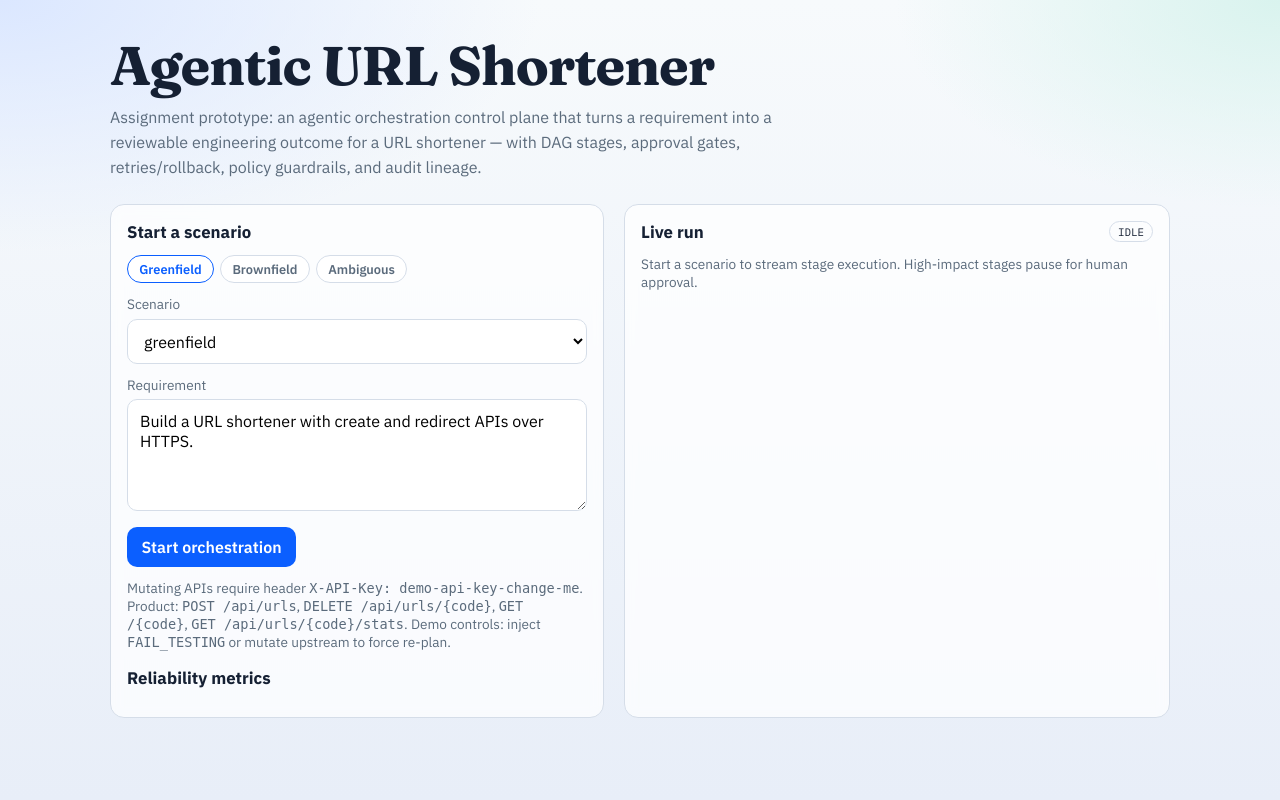
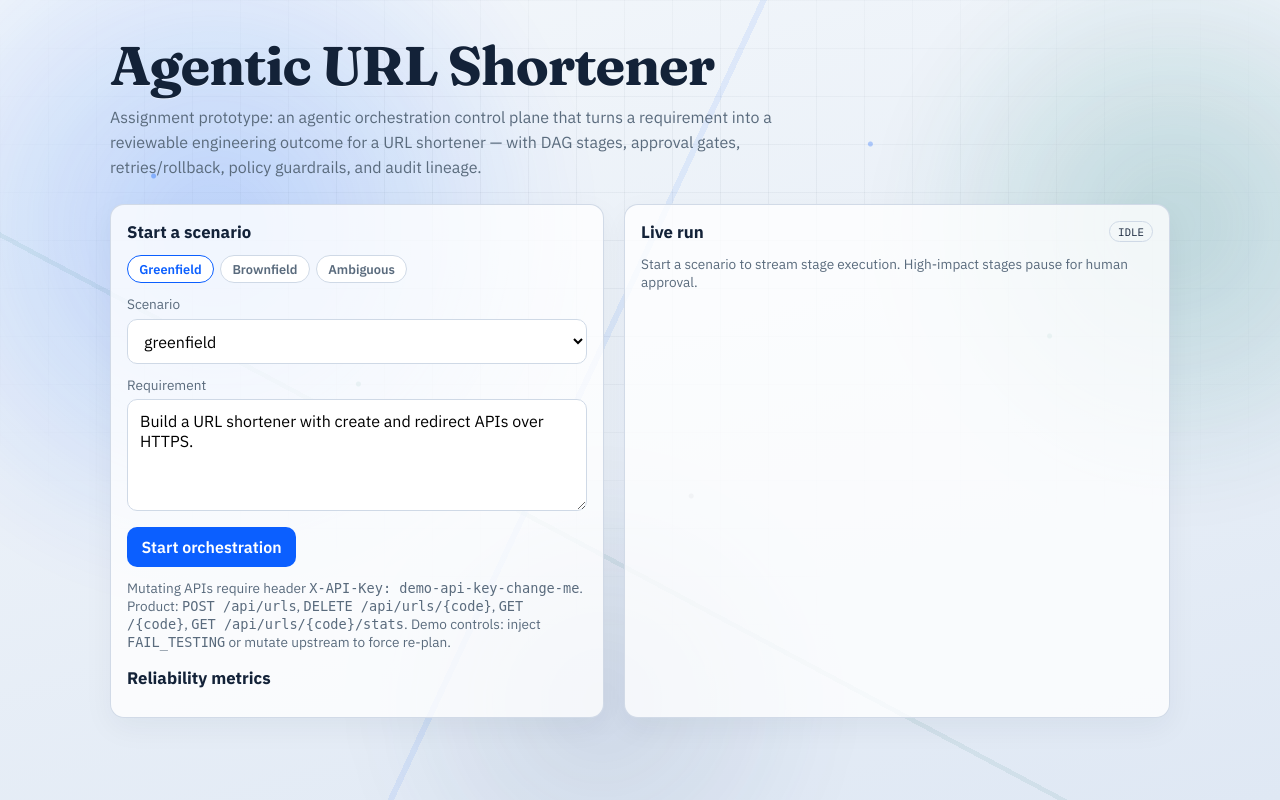
Before and after one commit to Renukadevi7/Shorten-URL-Agentic-AI, a Spring app: page /index in a window 1280 px wide. Run offline with Thymeleaf, Linux system fonts and the light colour scheme; the template is opened without the code that fills it, so the values that code supplies are empty; some of the project's set-up classes (security, data sources, template engines, error pages and the like) are left out, and stand-ins take their place.

Commit message:
Add atmospheric page background for orchestration UI
Layered blue/teal glows, soft grid, node accents, and gentle motion
behind the control plane so the first viewport feels less flat.

Co-authored-by: j.renukadevi7 <j.renukadevi7@gmail.com>

```diff
--- a/src/main/resources/static/css/app.css
+++ b/src/main/resources/static/css/app.css
@@ -1,54 +1,184 @@
 :root {
-  --ink: #152033;
-  --muted: #5b6b7c;
-  --line: #d5dde8;
-  --panel: #f5f8fc;
+  --ink: #132238;
+  --muted: #5a6b7d;
+  --line: #cfd9e6;
+  --panel: rgba(245, 248, 252, 0.88);
   --accent: #0b5fff;
   --accent-2: #0f766e;
   --warn: #b45309;
   --danger: #b91c1c;
   --ok: #15803d;
-  --bg1: #e8eef8;
-  --bg2: #f7fafc;
+  --bg-deep: #dfe8f4;
+  --bg-mid: #f3f7fb;
   --font: "IBM Plex Sans", ui-sans-serif, system-ui, sans-serif;
   --mono: "IBM Plex Mono", ui-monospace, monospace;
   --display: "Fraunces", Georgia, serif;
 }
 
 * { box-sizing: border-box; }
+
+html, body {
+  margin: 0;
+  min-height: 100%;
+}
+
 body {
-  margin: 0;
   font-family: var(--font);
   color: var(--ink);
-  background:
-    radial-gradient(900px 420px at 0% 0%, #dbe7ff, transparent 60%),
-    radial-gradient(700px 380px at 100% 0%, #d9f3ee, transparent 55%),
-    linear-gradient(180deg, var(--bg2), var(--bg1));
-  min-height: 100vh;
+  background: linear-gradient(165deg, var(--bg-mid) 0%, var(--bg-deep) 100%);
+  position: relative;
+  overflow-x: hidden;
 }
-.wrap { max-width: 1100px; margin: 0 auto; padding: 2rem 1.25rem 3rem; }
+
+/* Atmosphere layers */
+.bg {
+  position: fixed;
+  inset: 0;
+  z-index: 0;
+  pointer-events: none;
+  overflow: hidden;
+}
+
+.bg-glow {
+  position: absolute;
+  border-radius: 50%;
+  filter: blur(40px);
+  opacity: 0.85;
+  will-change: transform, opacity;
+}
+
+.bg-glow-a {
+  width: min(70vw, 720px);
+  height: min(70vw, 720px);
+  top: -18%;
+  left: -12%;
+  background: radial-gradient(circle, rgba(11, 95, 255, 0.28) 0%, rgba(11, 95, 255, 0) 70%);
+  animation: drift-a 18s ease-in-out infinite alternate;
+}
+
+.bg-glow-b {
+  width: min(55vw, 560px);
+  height: min(55vw, 560px);
+  top: -8%;
+  right: -14%;
+  background: radial-gradient(circle, rgba(15, 118, 110, 0.26) 0%, rgba(15, 118, 110, 0) 70%);
+  animation: drift-b 22s ease-in-out infinite alternate;
+}
+
+.bg-glow-c {
+  width: min(50vw, 480px);
+  height: min(50vw, 480px);
+  bottom: -18%;
+  left: 28%;
+  background: radial-gradient(circle, rgba(30, 64, 120, 0.16) 0%, rgba(30, 64, 120, 0) 72%);
+  animation: drift-c 26s ease-in-out infinite alternate;
+}
+
+.bg-grid {
+  position: absolute;
+  inset: 0;
+  background-image:
+    linear-gradient(rgba(19, 34, 56, 0.045) 1px, transparent 1px),
+    linear-gradient(90deg, rgba(19, 34, 56, 0.045) 1px, transparent 1px);
+  background-size: 48px 48px;
+  mask-image: radial-gradient(ellipse 80% 70% at 50% 30%, #000 20%, transparent 75%);
+  -webkit-mask-image: radial-gradient(ellipse 80% 70% at 50% 30%, #000 20%, transparent 75%);
+}
+
+.bg-nodes {
+  position: absolute;
+  inset: 0;
+  opacity: 0.55;
+  background-image:
+    radial-gradient(circle at 12% 22%, rgba(11, 95, 255, 0.55) 0 2px, transparent 3px),
+    radial-gradient(circle at 28% 48%, rgba(15, 118, 110, 0.5) 0 2px, transparent 3px),
+    radial-gradient(circle at 68% 18%, rgba(11, 95, 255, 0.45) 0 2px, transparent 3px),
+    radial-gradient(circle at 82% 42%, rgba(15, 118, 110, 0.45) 0 2px, transparent 3px),
+    radial-gradient(circle at 54% 62%, rgba(19, 34, 56, 0.28) 0 2px, transparent 3px),
+    linear-gradient(115deg, transparent 0 46%, rgba(11, 95, 255, 0.12) 46% 46.4%, transparent 46.4% 100%),
+    linear-gradient(28deg, transparent 0 38%, rgba(15, 118, 110, 0.12) 38% 38.35%, transparent 38.35% 100%);
+  animation: pulse-nodes 10s ease-in-out infinite;
+}
+
+@keyframes drift-a {
+  from { transform: translate(0, 0) scale(1); }
+  to { transform: translate(4%, 6%) scale(1.08); }
+}
+
+@keyframes drift-b {
+  from { transform: translate(0, 0) scale(1); }
+  to { transform: translate(-5%, 8%) scale(1.1); }
+}
+
+@keyframes drift-c {
+  from { transform: translate(0, 0); opacity: 0.7; }
+  to { transform: translate(6%, -4%); opacity: 1; }
+}
+
+@keyframes pulse-nodes {
+  0%, 100% { opacity: 0.4; }
+  50% { opacity: 0.7; }
+}
+
+@keyframes rise-in {
+  from { opacity: 0; transform: translateY(12px); }
+  to { opacity: 1; transform: translateY(0); }
+}
+
+.wrap {
+  position: relative;
+  z-index: 1;
+  max-width: 1100px;
+  margin: 0 auto;
+  padding: 2rem 1.25rem 3rem;
+  animation: rise-in 0.7s ease-out both;
+}
+
 .brand {
   font-family: var(--display);
   font-size: clamp(2.2rem, 5vw, 3.4rem);
   margin: 0 0 0.4rem;
   letter-spacing: -0.02em;
+  text-shadow: 0 1px 0 rgba(255, 255, 255, 0.45);
 }
-.lede { color: var(--muted); max-width: 46rem; line-height: 1.55; margin: 0 0 1.5rem; }
-.grid { display: grid; gap: 1.25rem; }
+
+.lede {
+  color: var(--muted);
+  max-width: 46rem;
+  line-height: 1.55;
+  margin: 0 0 1.5rem;
+}
+
+.grid {
+  display: grid;
+  gap: 1.25rem;
+  animation: rise-in 0.85s ease-out 0.08s both;
+}
+
 @media (min-width: 960px) {
   .grid { grid-template-columns: 0.95fr 1.05fr; }
 }
+
 .card {
-  background: rgba(255,255,255,0.72);
-  border: 1px solid var(--line);
+  background: rgba(255, 255, 255, 0.78);
+  border: 1px solid rgba(207, 217, 230, 0.95);
   border-radius: 14px;
   padding: 1rem;
-  backdrop-filter: blur(6px);
+  backdrop-filter: blur(10px);
+  box-shadow: 0 10px 30px rgba(19, 34, 56, 0.05);
 }
-label { display:block; font-size: 0.85rem; color: var(--muted); margin-bottom: 0.35rem; }
+
+label {
+  display: block;
+  font-size: 0.85rem;
+  color: var(--muted);
+  margin-bottom: 0.35rem;
+}
+
 select, textarea, input, button {
   font: inherit;
 }
+
 select, textarea, input {
   width: 100%;
   border: 1px solid var(--line);
@@ -56,8 +186,16 @@ select, textarea, input {
   padding: 0.65rem 0.75rem;
   background: #fff;
 }
+
 textarea { min-height: 7rem; resize: vertical; }
-.row { display:flex; gap: 0.5rem; flex-wrap: wrap; margin-top: 0.75rem; }
+
+.row {
+  display: flex;
+  gap: 0.5rem;
+  flex-wrap: wrap;
+  margin-top: 0.75rem;
+}
+
 button {
   border: 0;
   border-radius: 10px;
@@ -67,11 +205,19 @@ button {
   color: white;
   font-weight: 600;
 }
+
 button.secondary { background: #e8eef8; color: var(--ink); }
 button.warn { background: var(--warn); }
 button.danger { background: var(--danger); }
 button:disabled { opacity: 0.5; cursor: not-allowed; }
-.chips { display:flex; gap: 0.4rem; flex-wrap: wrap; margin: 0.5rem 0 0.75rem; }
+
+.chips {
+  display: flex;
+  gap: 0.4rem;
+  flex-wrap: wrap;
+  margin: 0.5rem 0 0.75rem;
+}
+
 .chip {
   border: 1px solid var(--line);
   background: #fff;
@@ -81,24 +227,43 @@ button:disabled { opacity: 0.5; cursor: not-allowed; }
   font-size: 0.8rem;
   cursor: pointer;
 }
-.chip.active { border-color: var(--accent); color: var(--accent); }
-.metrics { display:grid; grid-template-columns: repeat(2,minmax(0,1fr)); gap: 0.5rem; }
+
+.chip.active {
+  border-color: var(--accent);
+  color: var(--accent);
+}
+
+.metrics {
+  display: grid;
+  grid-template-columns: repeat(2, minmax(0, 1fr));
+  gap: 0.5rem;
+}
+
 .metric {
   background: var(--panel);
   border-radius: 10px;
   padding: 0.65rem;
   border: 1px solid var(--line);
 }
-.metric b { display:block; font-size: 1.1rem; }
+
+.metric b { display: block; font-size: 1.1rem; }
 .metric span { color: var(--muted); font-size: 0.75rem; }
+
 .stage {
   border: 1px solid var(--line);
   border-radius: 10px;
   padding: 0.7rem;
   margin-bottom: 0.55rem;
-  background: #fff;
+  background: rgba(255, 255, 255, 0.92);
 }
-.stage-head { display:flex; justify-content: space-between; gap: 0.5rem; align-items:center; }
+
+.stage-head {
+  display: flex;
+  justify-content: space-between;
+  gap: 0.5rem;
+  align-items: center;
+}
+
 .badge {
   font-family: var(--mono);
   font-size: 0.68rem;
@@ -107,10 +272,12 @@ button:disabled { opacity: 0.5; cursor: not-allowed; }
   padding: 0.15rem 0.5rem;
   border: 1px solid var(--line);
 }
+
 .badge.SUCCEEDED { color: var(--ok); border-color: #86efac; }
 .badge.AWAITING_APPROVAL { color: var(--warn); border-color: #fcd34d; }
 .badge.FAILED, .badge.ROLLED_BACK, .badge.SAFE_STOPPED { color: var(--danger); border-color: #fecaca; }
 .badge.RUNNING, .badge.READY { color: var(--accent); }
+
 pre {
   white-space: pre-wrap;
   font-family: var(--mono);
@@ -120,6 +287,13 @@ pre {
   padding: 0.55rem;
   overflow: auto;
 }
+
 .lineage { max-height: 220px; overflow: auto; }
 .small { color: var(--muted); font-size: 0.85rem; }
 h2 { margin: 0 0 0.75rem; font-size: 1.05rem; }
+
+@media (prefers-reduced-motion: reduce) {
+  .bg-glow-a, .bg-glow-b, .bg-glow-c, .bg-nodes, .wrap, .grid {
+    animation: none !important;
+  }
+}
--- a/src/main/resources/templates/index.html
+++ b/src/main/resources/templates/index.html
@@ -10,6 +10,13 @@
   <link rel="stylesheet" href="/css/app.css"/>
 </head>
 <body>
+  <div class="bg" aria-hidden="true">
+    <div class="bg-glow bg-glow-a"></div>
+    <div class="bg-glow bg-glow-b"></div>
+    <div class="bg-glow bg-glow-c"></div>
+    <div class="bg-grid"></div>
+    <div class="bg-nodes"></div>
+  </div>
   <main class="wrap">
     <h1 class="brand">Agentic URL Shortener</h1>
     <p class="lede">
```
